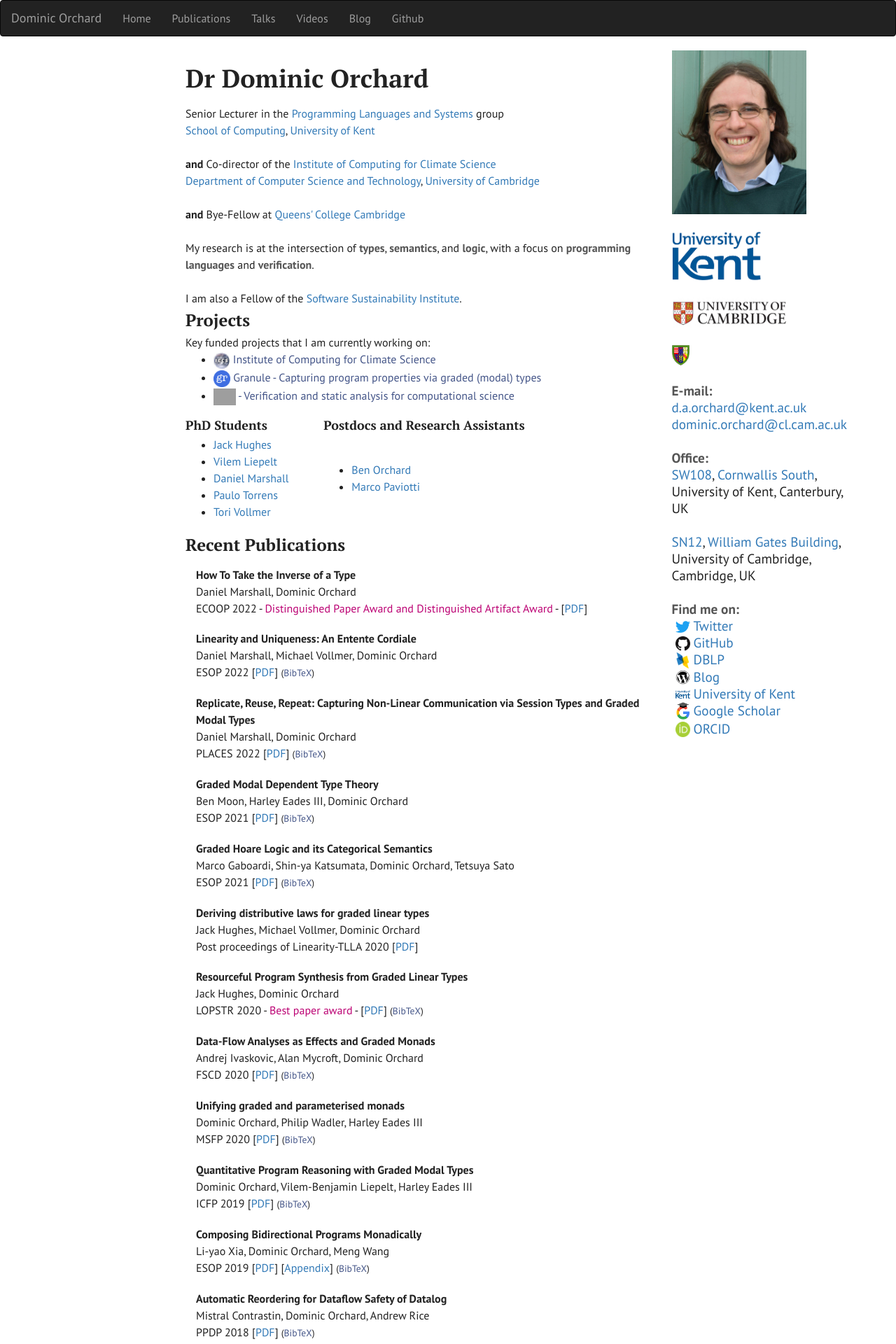
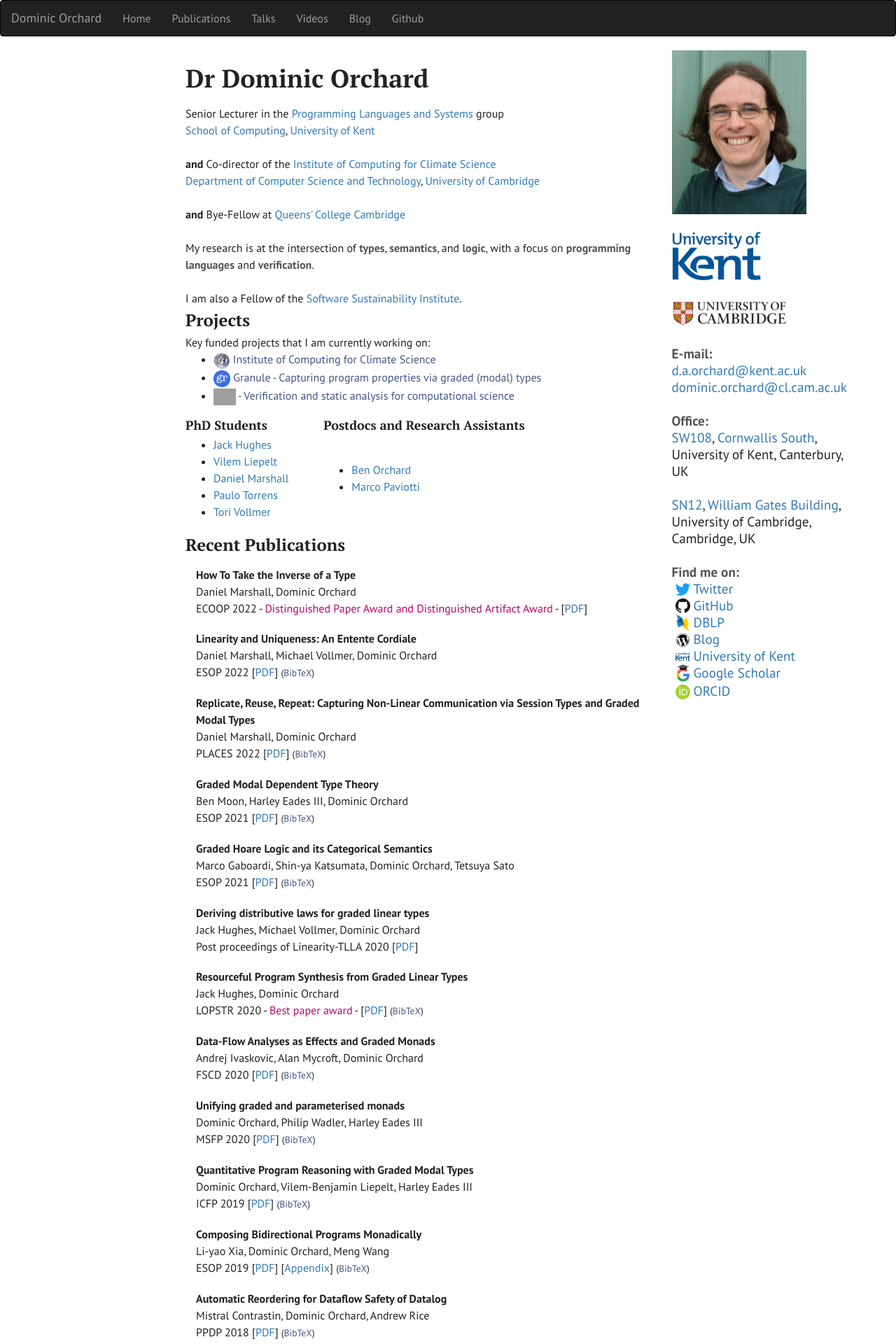
Before and after one commit to dorchard/dorchard.github.io, a Jekyll site: the page built from index.html, in a window 1280 px wide. Shown: the top 1920 px of the page at 70% size. Built offline with Jekyll 4.4.1, drawn with Linux system fonts in a browser that asks for light colours; grey boxes are pictures that could not be loaded.

Commit message:
hide queens logo

```diff
--- a/index.html
+++ b/index.html
@@ -143,8 +143,8 @@ sitemap:
   <img src="images/kent-thumb.png" alt="University of Kent logo"
   style="width:10vw;margin:auto" /><br /><br />
   <img src="images/cam-thumb.jpeg" alt="University of Cambridge logo" style="width:13vw;margin:auto" />
-  <br /><br />
-  <img src="images/queens-thumb.png" alt="Queens' College Cambridge logo" style="width:25px;margin:auto" />
+  <!--<br /><br />
+  <img src="images/queens-thumb.png" alt="Queens' College Cambridge logo" style="width:25px;margin:auto" /> -->
   <br /><br />
   <div id='links-out'>
     <strong>E-mail: </strong><br />
```
